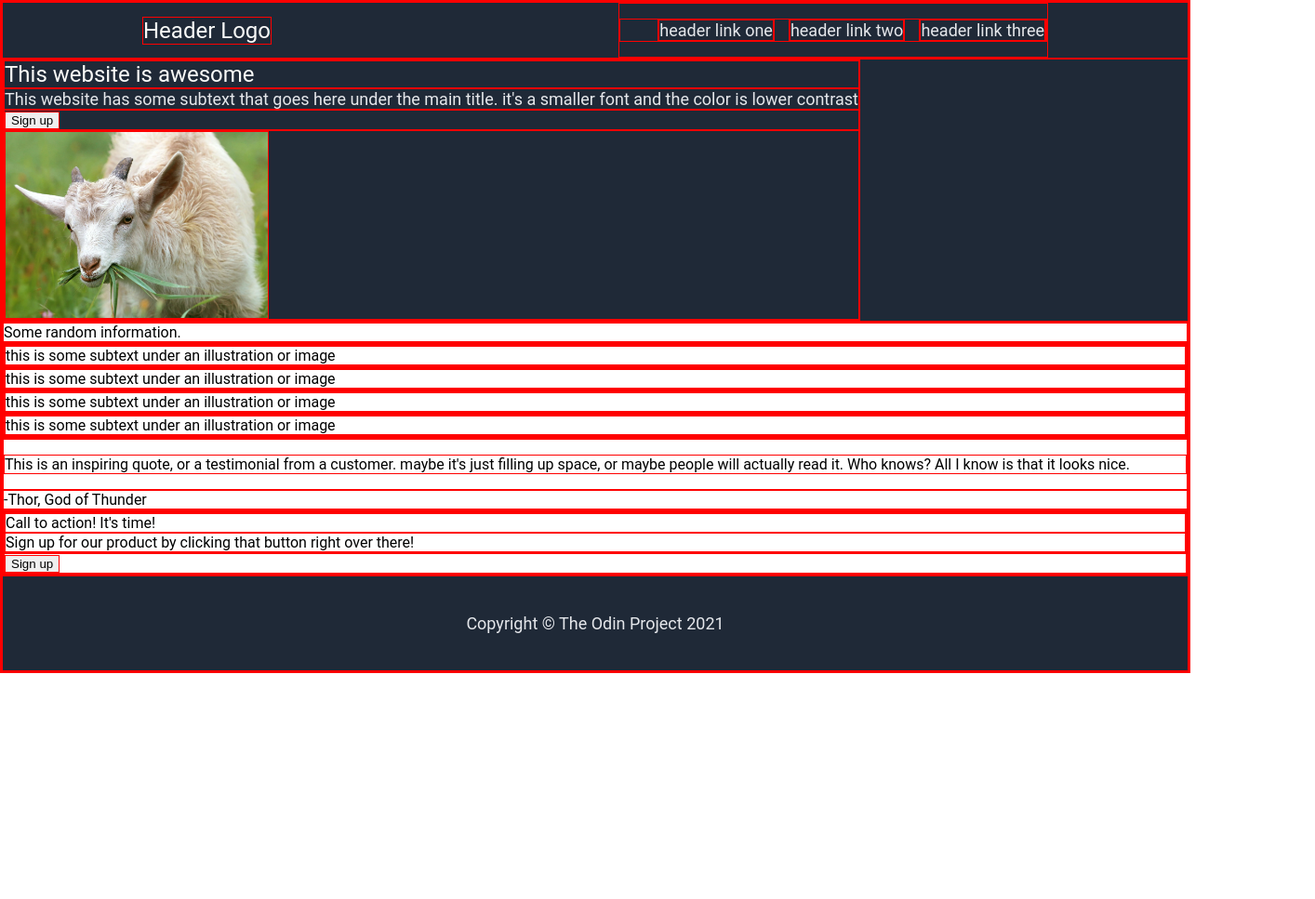
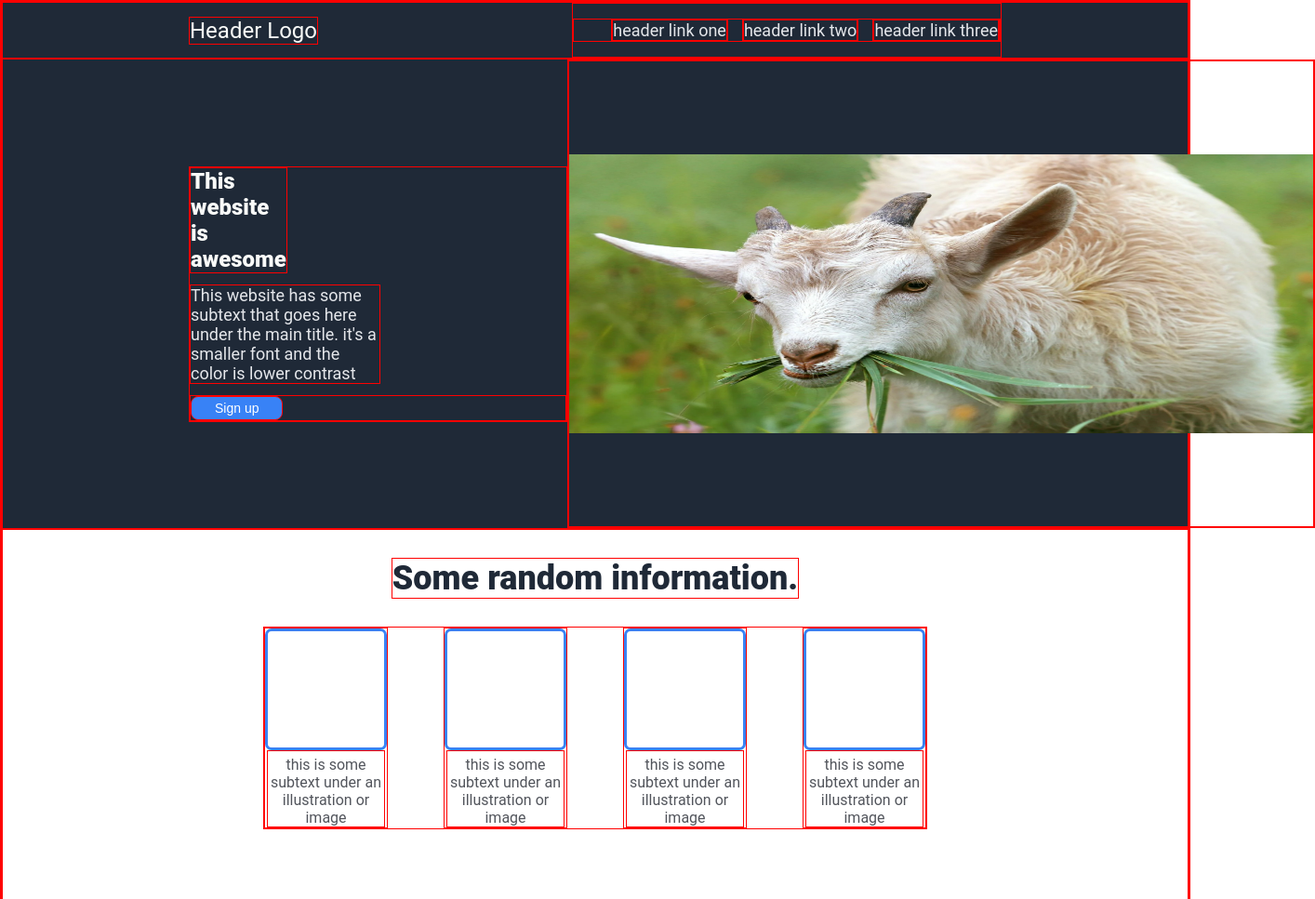
Before and after one commit to Jackmco/landing-page, a plain HTML site: page index.html in a window 1280 px wide. Shown: the top 967 px of the page at 93% size, 1414 px wide, since content can reach past the window. Before the commit the page ends 800 px from the top, so only its background shows below. Drawn offline with Linux system fonts and the light colour scheme.

Commit message:
Updated card container and quote framework

```diff
--- a/index.html
+++ b/index.html
@@ -22,15 +22,14 @@
         <div class="header-container">
             <div class="header-body-header">This website is awesome</div>
                 <div class="header-body-summary">This website has some subtext that goes here under the main title. it's a smaller font and the color is lower contrast</div>
-                <div class="sign-up-button">
-                    <button>Sign up</button>
-            </div>
-            <div class="header-body-image"><img src="img/goat.webp" alt="goat!"></div>
+                <div class="sign-up-button-container">
+                    <button class="sign-up-button">Sign up</button></div>
         </div>
+        <div class="header-body-image"><img src="img/goat.webp" alt="goat!"></div>
     </div>
     <div class="card-block">
         <div class="body-title">Some random information.</div>
-        <div class="card container">
+        <div class="card-container">
             <div class="card">
                 <div class="blue-box"></div>
                 <div class="card-description">this is some subtext under an illustration or image</div>
@@ -51,7 +50,7 @@
     </div>
     <div class="quote-body">
         <div><p class="quote">This is an inspiring quote, or a testimonial from a customer. maybe it's just filling up space, or maybe people will actually read it. Who knows? All I know is that it looks nice.</p></div>
-        <div class="quote-signature">-Thor, God of Thunder</div>
+        <div><p class="quote-signature">-Thor, God of Thunder</p></div>
     </div>
     <div class="action-body">
         <div class="blue-box">
--- a/style.css
+++ b/style.css
@@ -1,5 +1,27 @@
 * {
     border: solid red 1px;
+}
+
+.header,
+.right-links,
+ul,
+.header-body,
+body,
+.footer,
+.header-body-image,
+.header-container,
+.header-body-header,
+.header-body-summary,
+.sign-up-button-container,
+.card-block,
+.card-container,
+.card,
+.blue-box,
+.card-description,
+.quote-body,
+.quote,
+.quote-signature {
+    display: flex;
 }
 
 body {
@@ -8,17 +30,41 @@ body {
     justify-content: space-between;
 }
 
-.header,
-.right-links,
-ul,
-.header-body,
-body,
-.footer,
-.header-body-image {
-    display: flex;
+.header-body {
+    padding: 0 200px 0;
+    justify-content: space-between;
+    flex: 1;
 }
 
-.header-body {
+.header-container {
+    flex-direction: column;
+    flex: 1;
+    align-self: center;
+    gap: 12px
+}
+
+.header-body-header {
+    font-size: 48px;
+    color: #f9faf8;
+    font-weight: 900;
+    margin-right: 300px;
+}
+
+.header-body-summary {
+    margin-right: 200px;
+}
+
+.sign-up-button {
+    background-color: #3882f6;
+    color: white;
+    border-radius: 8px;
+    font-size: 14px;
+    padding: 4px 25px 4px;
+    font-weight: 200;
+}
+
+.header-body-image {
+   flex: 1;
 }
 
 ul {
@@ -29,7 +75,7 @@ ul {
 .header {
     flex-direction: row;
     justify-content: space-between;
-    padding: 0 150px 0;
+    padding: 0 200px 0;
 }
 
 .header,
@@ -70,10 +116,68 @@ body {
     margin-top: auto;
     padding: 40px;
     justify-content: center;
-    /* border: solid red 1px; */
 }
 
 img {
-    height: 200px;
-    max-width: auto;
+    height: 300px;
+    width: 800px;
+    padding: 100px 0 100px 0;
 }
+
+.card-block {
+    flex-direction: column;
+    padding-bottom: 75px;
+}
+
+.body-title {
+    align-self: center;
+    margin: 30px 0 30px;
+    font-size: 36px;
+    color: #1f2937;
+    font-weight: 900;
+}
+
+.card-container {
+    align-self: center;
+    gap: 60px;
+}
+
+.card {
+    flex-direction: column;
+    align-items: center;
+    margin: auto;
+}
+
+.blue-box {
+    height: 125px;
+    width: 125px;
+    border: solid #3882f6 3px;
+    border-radius: 7px;
+}
+
+.card-description {
+    text-align: center;
+    width: 125px;
+    font-weight: 18px;
+    color: #52555c;
+    padding-top: 5px;
+}
+
+.quote-body {
+    flex-direction: column;
+    background-color: #e5e7eb;
+    align-items: center;
+}
+
+.quote {
+    color: #1f2937;
+    font-style: italic;
+    font-size: 36px;
+    margin: 80px 600px 0px;
+}
+
+.quote-signature {
+    color: #1f2937;
+    font-size: 24px;
+    margin: 0;
+}
```
Also changed, not shown: Desired_Solution.png.
